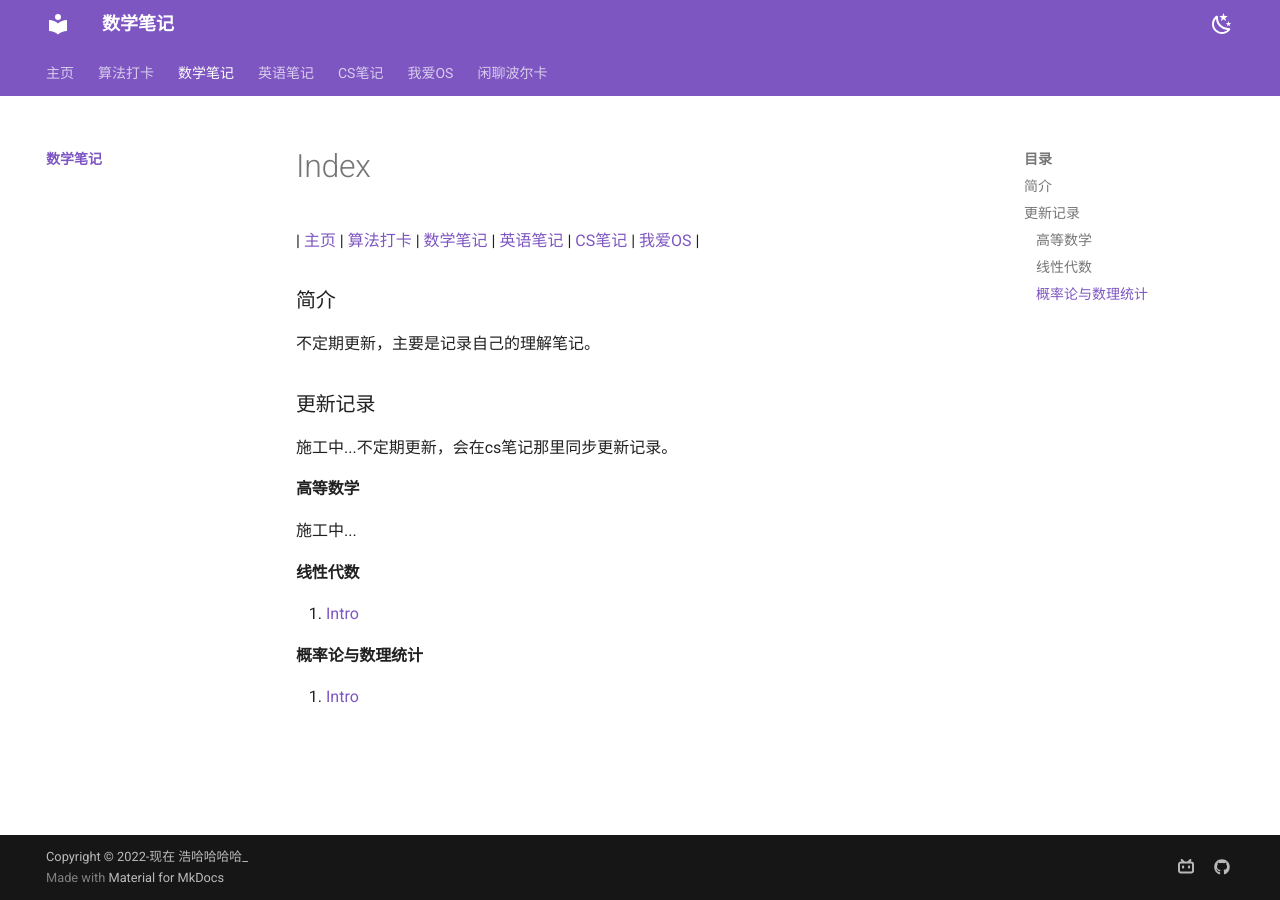
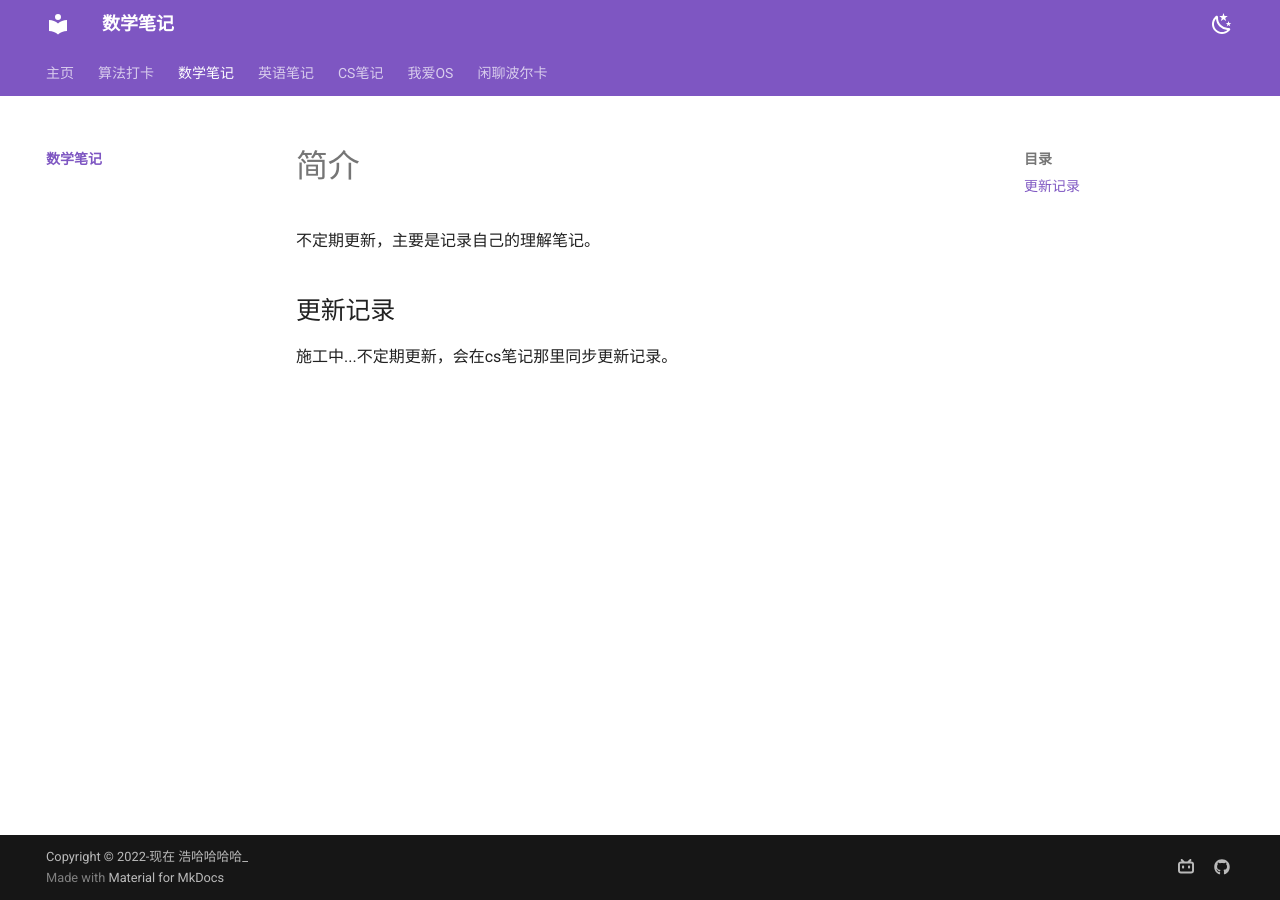
Before and after one commit to Haohahahaha/math, an MkDocs documentation site: the page built from docs/index.md, in a window 1280 px wide. Built offline with MkDocs 1.6.1 and Material for MkDocs 9.7.7, drawn with Linux system fonts in a browser that asks for light colours.

Commit message:
2023-11-05_21:07:31 update

```diff
--- a/docs/index.md
+++ b/docs/index.md
@@ -1,26 +1,7 @@
-| [主页](http://haohaha.cn) | [算法打卡](https://alg.haohaha.cn) | [数学笔记](https://math.haohaha.cn) | [英语笔记](https://eng.haohaha.cn) | [CS笔记](https://cs.haohaha.cn) | [我爱OS](https://os.haohaha.cn) |
-
-### 简介
+# 简介
 
 不定期更新，主要是记录自己的理解笔记。
 
-### 更新记录
+## 更新记录
 
 施工中...不定期更新，会在cs笔记那里同步更新记录。
-
-#### 高等数学
-<!--
-1. [第一章 极限与连续](./am/01.md)
-1. [第二章 导数与微分](./am/02.md)
-1. [第三章 中值定理与一元微分学应用](./am/03.md)
--->
-
-施工中...
-
-#### 线性代数
-
-1. [Intro]()
-
-#### 概率论与数理统计
-
-1. [Intro]()
```
